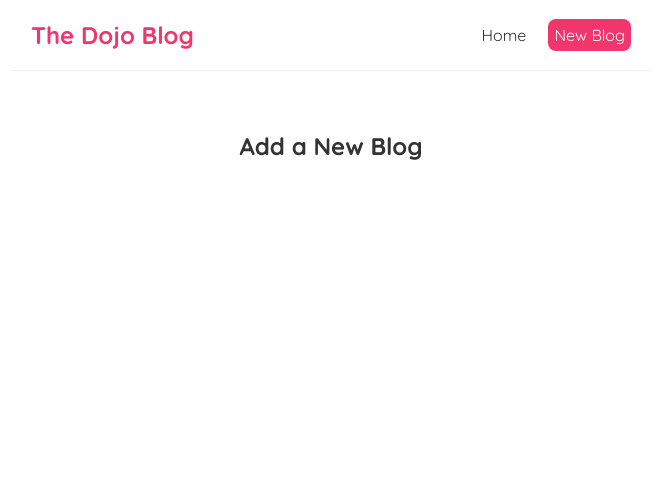
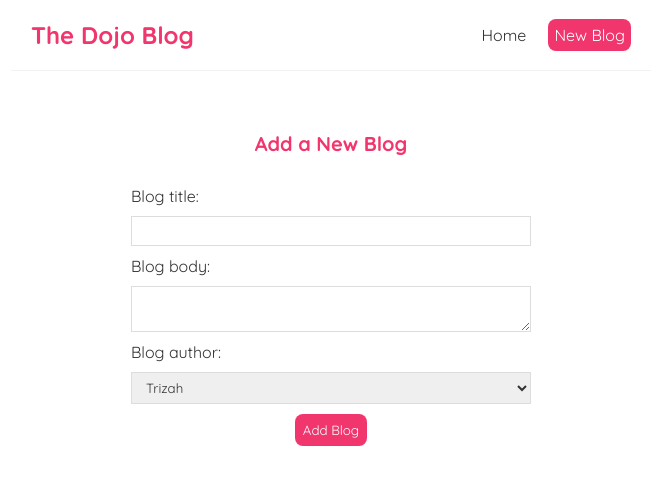
Before and after one commit to wendymunyasi/dojo-app, a React (Create React App) app: page /create in a window 1280 px wide. Shown: the top 484 px of the page, without its empty margins (309-971 px from the left). Built offline with nearby package versions, Linux system fonts and the light colour scheme.

Commit message:
Add newBlog form/component with controlled inputs

```diff
--- a/src/Create.js
+++ b/src/Create.js
@@ -1,7 +1,39 @@
+import { useState } from "react";
+
 const Create = () => {
+  const [title, setTitle] = useState('');
+  const [body, setBody] = useState('');
+  const [author, setAuthor] = useState('Trizah');
+
   return (
     <div className="create">
       <h2>Add a New Blog</h2>
+      <form>
+        <label>Blog title:</label>
+        <input
+          type="text"
+          required
+          value={title}
+          onChange={(e) => setTitle(e.target.value)} // e is event, this picks
+          // value from input and triggers the onChange function with setTitle
+          // thus updates the title
+        />
+        <label>Blog body:</label>
+        <textarea
+          required
+          value={body}
+          onChange={(e) => setBody(e.target.value)}
+        ></textarea>
+        <label>Blog author:</label>
+        <select
+          value={author}
+          onChange={(e) => setAuthor(e.target.value)}
+        >
+          <option value="Wendy">Wendy</option>
+          <option value="Trizah">Trizah</option>
+        </select>
+        <button>Add Blog</button>
+      </form>
     </div>
   );
 }
--- a/src/index.css
+++ b/src/index.css
@@ -61,3 +61,35 @@
 .blog-details div {
   margin: 20px 0;
 }
+
+/* create new blog form */
+.create {
+  max-width: 400px;
+  margin: 0 auto;
+  text-align: center;
+}
+.create label {
+  text-align: left;
+  display: block;
+}
+.create h2 {
+  font-size: 20px;
+  color: #f1356d;
+  margin-bottom: 30px;
+}
+.create input, .create textarea, .create select {
+  width: 100%;
+  padding: 6px 10px;
+  margin: 10px 0;
+  border: 1px solid #ddd;
+  box-sizing: border-box;
+  display: block;
+}
+.create button {
+  background: #f1356d;
+  color: #fff;
+  border: 0;
+  padding: 8px;
+  border-radius: 8px;
+  cursor: pointer;
+}
```
